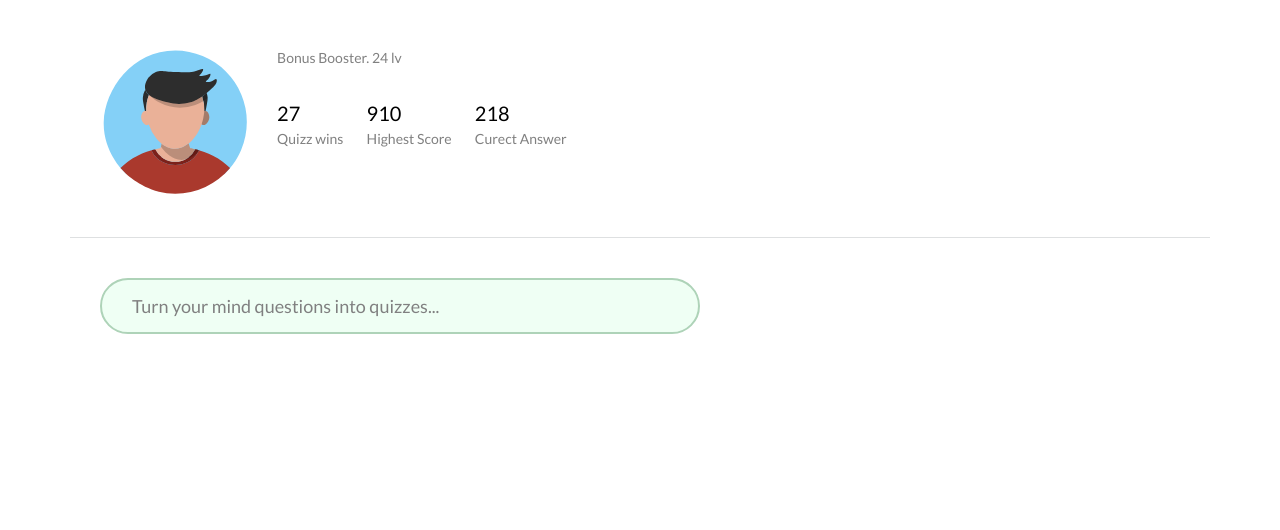
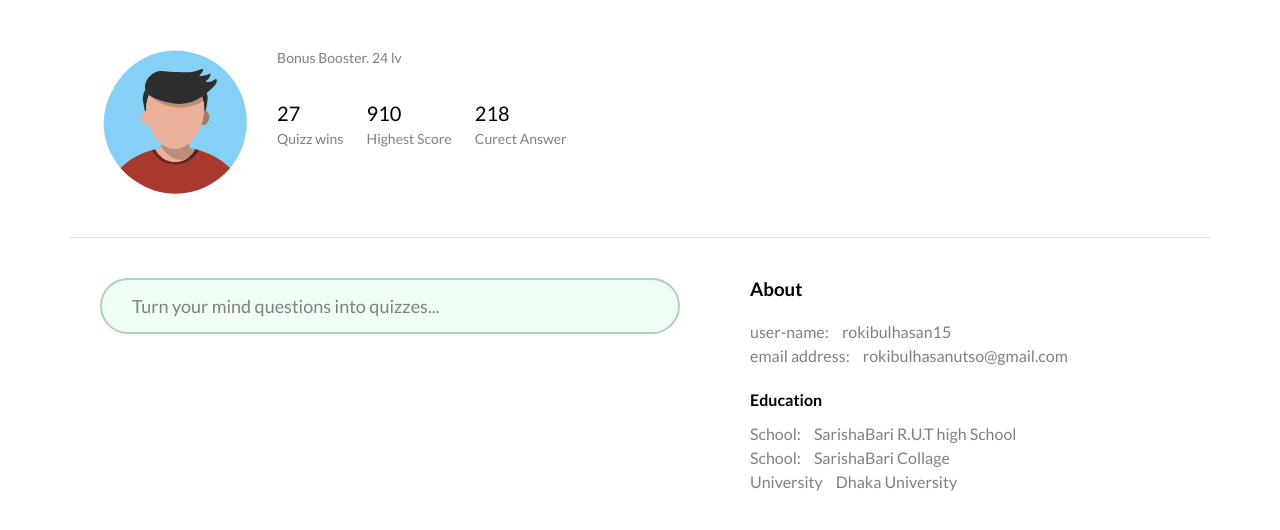
Before and after one commit to rokibulhasanutso/cloudquizz, a website with bundled scripts: page templates/user/profile.html in a window 1280 px wide. Shown: the part 98-628 px from the top of the page. Built offline with nearby package versions, Linux system fonts and the light colour scheme; no server answers; sample sign-in values are in the browser's storage; a web font is replaced by a local one.

Commit message:
add about content

```diff
--- a/assets/css/user/profile.css
+++ b/assets/css/user/profile.css
@@ -50,7 +50,60 @@
     color: grey;
 }
 
+/* ################################
+### profile describe details ###
+################################ */
 
+.profile-describe-details {
+    display: flex;
+    flex-direction: row-reverse;
+    justify-content: space-between;
+    padding-block: 40px;
+    /* gap: 50px; */
+}
+
+.profile-describe-details .profile_about_section {
+    width: 100%;
+    max-width: 500px;
+    padding-inline: 70px;
+}
+
+.profile-describe-details .profile_about_section input{
+    border: none;
+    font-size: 16px;
+    color: gray;
+    padding-left: 10px;
+    display: inline-block;
+}
+
+
+.profile-describe-details .profile_about_section .user-details {
+    line-height: 1.5;
+    padding-top: 20px;
+}
+
+.profile-describe-details .profile_about_section .user-details label {
+    display: inline-block;
+    font-size: 16px;
+    color: gray;
+}
+
+.profile-describe-details .profile_about_section .user-details div p{
+    display: inline-block;
+    padding-left: 10px;
+    font-size: 16px;
+    color: gray;
+    cursor: default;
+}
+.profile-describe-details .profile_about_section .user-details div:hover i{
+    display: inline !important;
+}
+
+/* profile post area start */
+.profile-post-area {
+    width: 100%;
+}
+/* profile post area end */
 
 .post-create-btn {
     border: none;
@@ -69,15 +122,6 @@
 .post-create-btn:hover {
     border-color: #36c15d;
 }
-
-
-
-/* profile post area start */
-.profile-post-area {
-    padding-block: 40px;
-    max-width: 600px;
-}
-/* profile post area end */
 
 /* post quiz content start */
 .quiz_content {
--- a/assets/js/user/quiz_test.js
+++ b/assets/js/user/quiz_test.js
@@ -116,6 +116,7 @@ function randonQuizGame() {
             </div>
         `
         coDoTiInterval = countDownTime(15);
+        console.log(coDoTiInterval);
         document.querySelector('.quiz_content').innerHTML = addQuizContent;
     }
 
--- a/templates/user/profile.html
+++ b/templates/user/profile.html
@@ -103,14 +103,52 @@
     </div>
 
     <div class="container">
-        <div class="profile-post-area">
+        <div class="profile-describe-details">
+            <div class="profile_about_section">
+                <h3>About</h3>
+                <div class="user-details">
+                    <!-- <div><label>user-name:</label><input type="text" value="rokibulhasan15"><i class='bx bxs-edit'></i></div>
+                    <div><label>email address:</label><input type="text" value="rokibulhasanutso@gmail.com"><i class='bx bxs-edit'></i></div> -->
+                    <div class="edit">
+                        <label>user-name:</label>
+                        <p>rokibulhasan15</p>
+                        <i class='bx bxs-edit edit-i' style="padding-left: 10px; display: none;"></i>
+                    </div>
+                    <div>
+                        <label>email address:</label>
+                        <p>rokibulhasanutso@gmail.com</p>
+                        <i class='bx bxs-edit' style="padding-left: 10px; display: none;"></i>
+                    </div>
 
-            <!-- post creator btn -->
-            <div class="post-create-btn">Turn your mind questions into quizzes...</div>
+                    <h4 style="margin-block: 20px; margin-block-end: 10px;">Education</h4>
+                    <div>
+                        <label>School:</label>
+                        <p>SarishaBari R.U.T high School</p>
+                        <i class='bx bxs-edit' style="padding-left: 10px; display: none;"></i>
+                    </div>
+                    <div>
+                        <label>School:</label>
+                        <p>SarishaBari Collage</p>
+                        <i class='bx bxs-edit' style="padding-left: 10px; display: none;"></i>
+                    </div>
+                    <div>
+                        <label>University</label>
+                        <p>Dhaka University</p>
+                        <i class='bx bxs-edit' style="padding-left: 10px; display: none;"></i>
+                    </div>
+                </div>
 
-            <!-- posted quizzes -->
-            <div id="posted_quizes" class="posted_quizes"></div>
+            </div>
 
+            <div class="profile-post-area">
+
+                <!-- post creator btn -->
+                <div class="post-create-btn">Turn your mind questions into quizzes...</div>
+
+                <!-- posted quizzes -->
+                <div id="posted_quizes" class="posted_quizes"></div>
+
+            </div>
         </div>
     </div>
 
```
Also changed, not shown: templates/user/quiz_test.html (+4 -6 lines).
